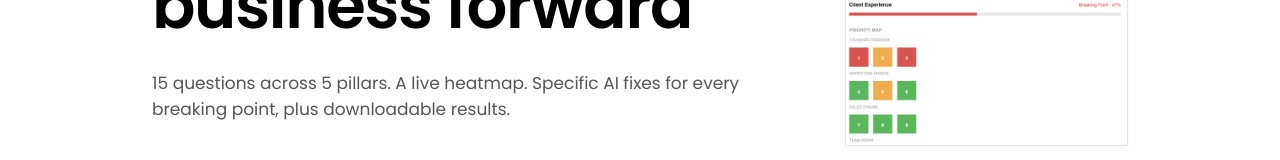
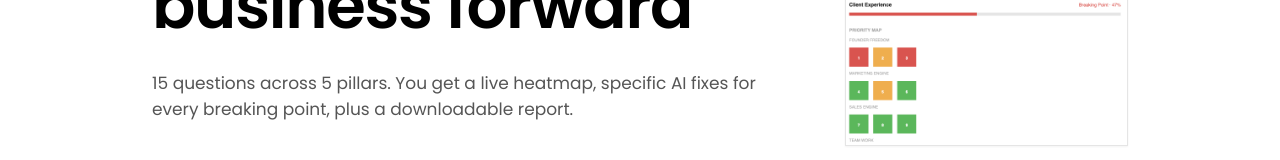
Before and after one commit to ndxtraders/revvaughn-com, a Next.js app: page /ai in a window 1280 px wide. Shown: the part 433-593 px from the top of the page. Built offline with nearby package versions, Linux system fonts and the light colour scheme.

Commit message:
Update page.js

```diff
--- a/app/ai/page.js
+++ b/app/ai/page.js
@@ -74,8 +74,8 @@ export default function AIPriorityMapPage() {
                   Find exactly where AI will move your business forward
                 </h1>
                 <p className="text-lead text-ink-muted mb-10">
-                  15 questions across 5 pillars. A live heatmap. Specific AI fixes for every
-                  breaking point, plus downloadable results.
+                  15 questions across 5 pillars. You get a live heatmap, specific AI fixes for every
+                  breaking point, plus a downloadable report.
                 </p>
 
                 <form onSubmit={handleSubmit} className="flex flex-col sm:flex-row gap-3 max-w-md mb-4">
```
